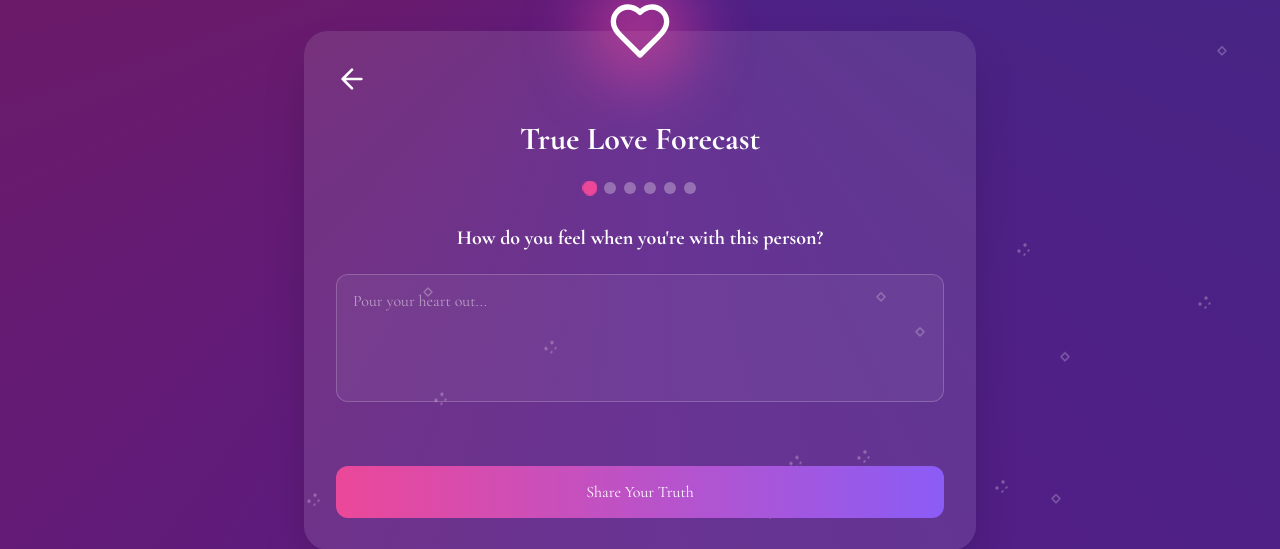
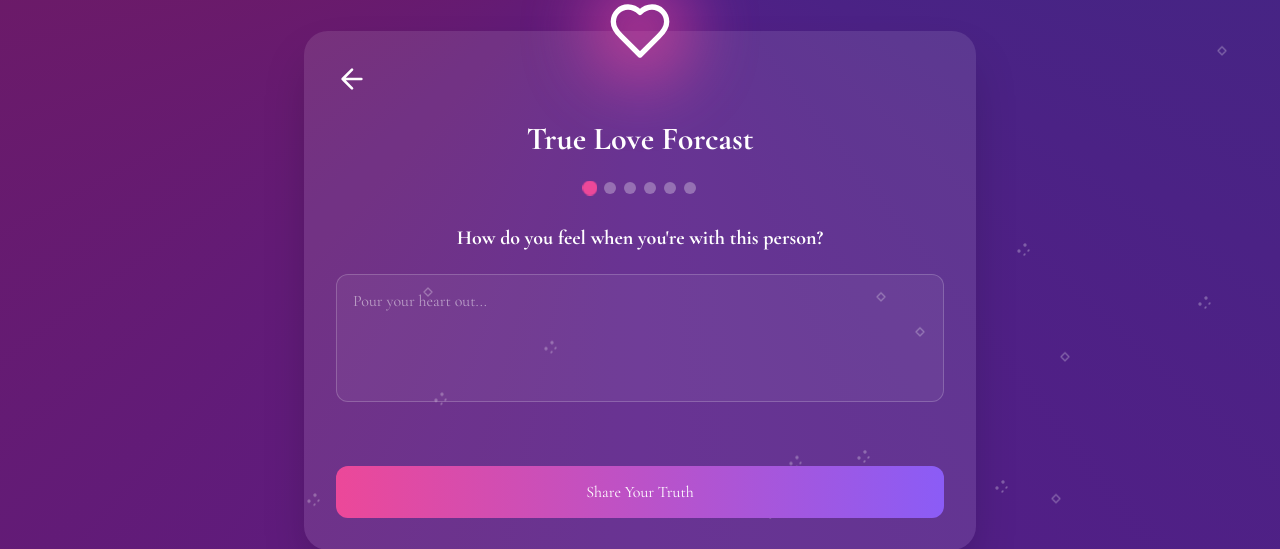
Before and after one commit to Maverick-Services/maverick-love-forcast, a Flask app: page / in a window 1280 px wide; the page is wider, and only the part inside the window is pictured. Shown: the part 110-659 px from the top of that part. Run offline with Flask 3, Linux system fonts and the light colour scheme.

Commit message:
forcast --changes

```diff
--- a/templates/index.html
+++ b/templates/index.html
@@ -339,7 +339,7 @@ textarea.error {
                     </svg>
                 </div>
 
-                <h1 class="title">True Love Forecast</h1>
+                <h1 class="title">True Love Forcast</h1>
                 <div class="progress-dots">
                     <span class="dot active"></span>
                     <span class="dot"></span>
```
Lines whose indentation alone changed are shown as unchanged.
